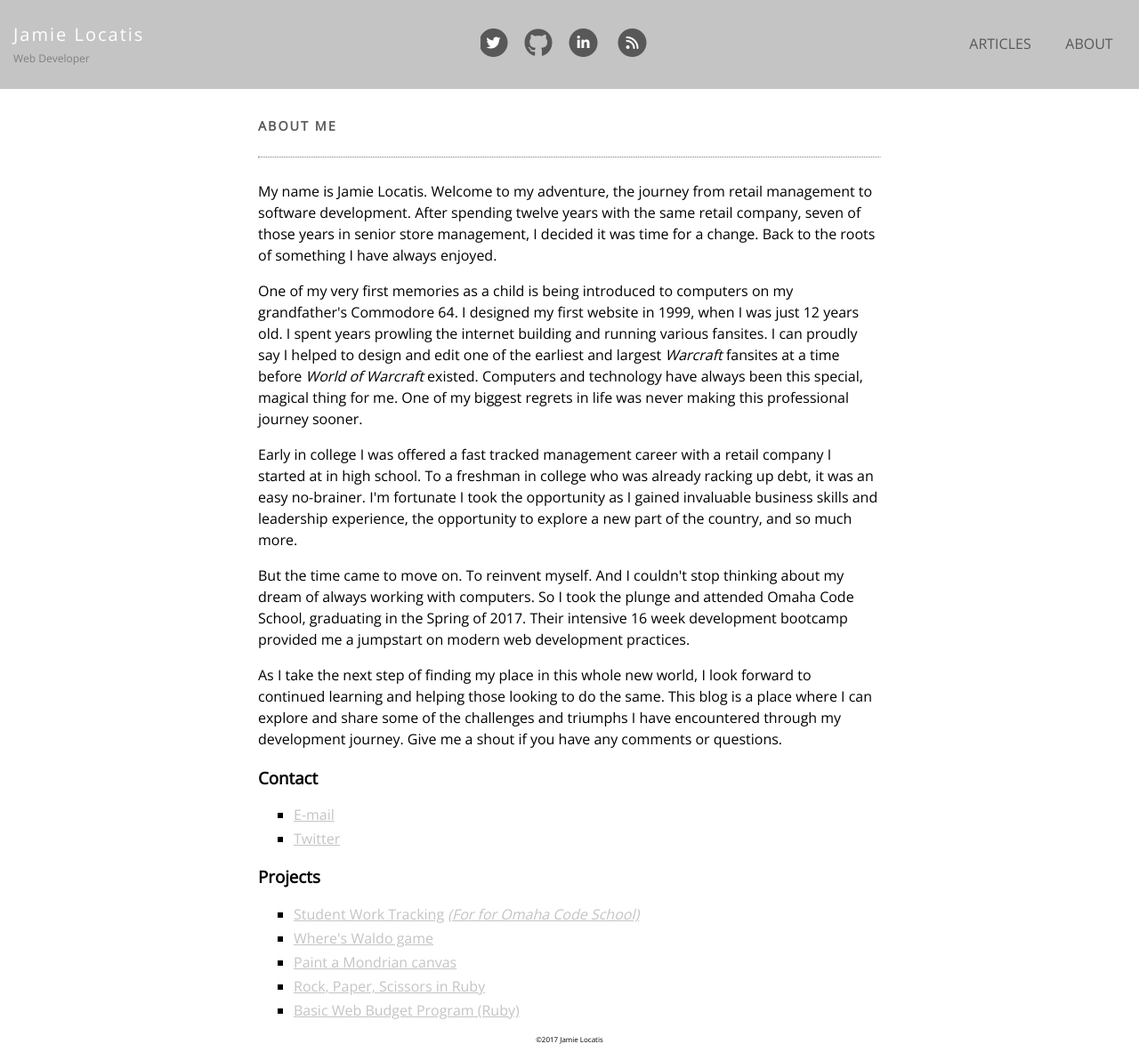
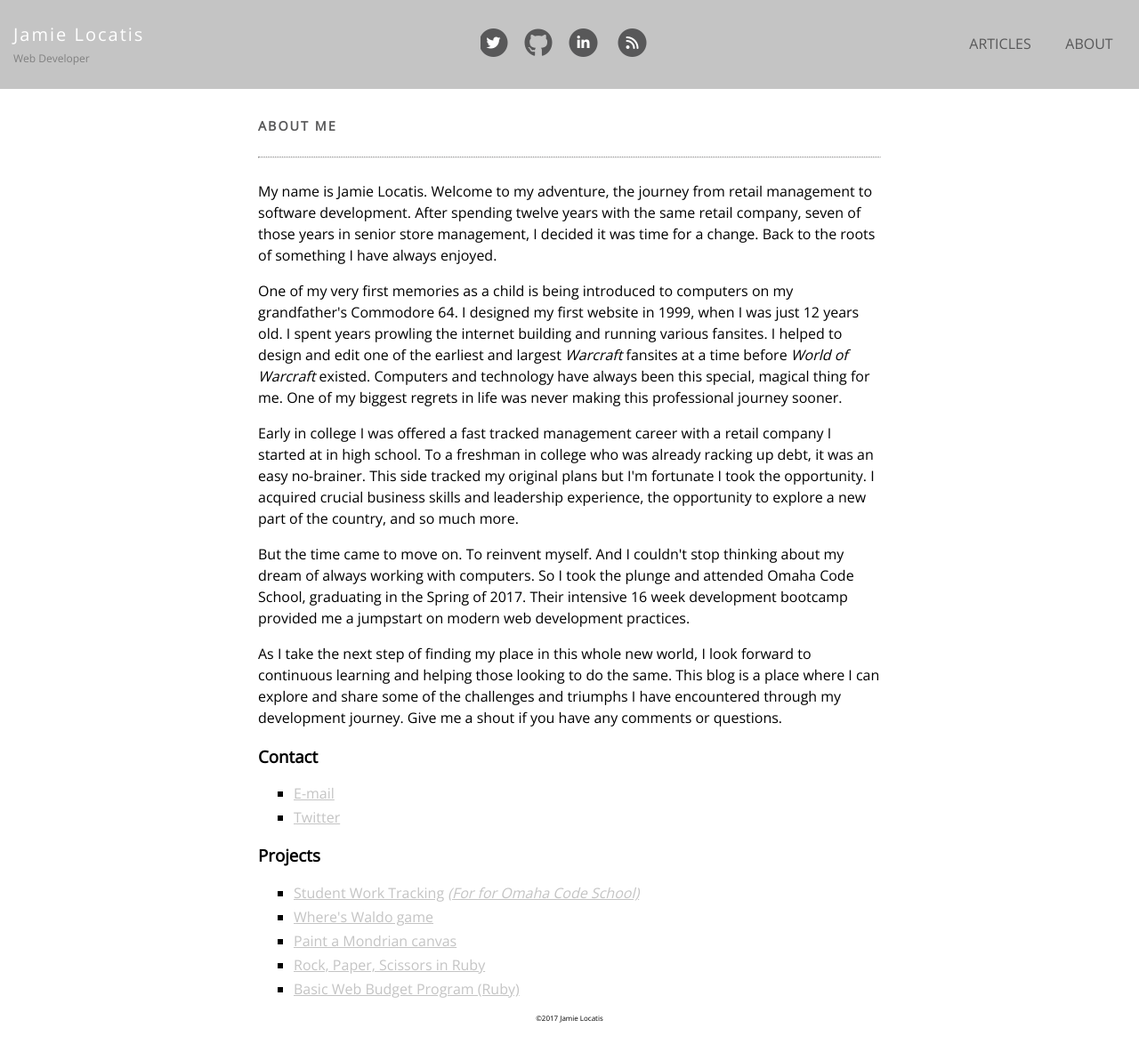
Before and after one commit to jlocatis/jlocatis.github.io, a Jekyll site: the page built from about.html, in a window 1280 px wide. Shown: the whole page at 89% size. Built offline with Jekyll 4.4.1, drawn with Linux system fonts in a browser that asks for light colours; nearby versions of some CDN libraries; after the commit the page ends 1150 px from its top, so only the background shows below that.

Commit message:
More About Me fixes

```diff
--- a/about.html
+++ b/about.html
@@ -12,13 +12,13 @@ permalink: /about/
 
 	<p>My name is Jamie Locatis. Welcome to my adventure, the journey from retail management to software development. After spending twelve years with the same retail company, seven of those years in senior store management, I decided it was time for a change. Back to the roots of something I have always enjoyed.</p>
 
-	<p>One of my very first memories as a child is being introduced to computers on my grandfather's Commodore 64. I designed my first website in 1999, when I was just 12 years old. I spent years prowling the internet building and running various fansites. I can proudly say I helped to design and edit one of the earliest and largest <em>Warcraft</em> fansites at a time before <em>World of Warcraft</em> existed. Computers and technology have always been this special, magical thing for me. One of my biggest regrets in life was never making this professional journey sooner.</p>
+	<p>One of my very first memories as a child is being introduced to computers on my grandfather's Commodore 64. I designed my first website in 1999, when I was just 12 years old. I spent years prowling the internet building and running various fansites. I helped to design and edit one of the earliest and largest <em>Warcraft</em> fansites at a time before <em>World of Warcraft</em> existed. Computers and technology have always been this special, magical thing for me. One of my biggest regrets in life was never making this professional journey sooner.</p>
 
-	<p>Early in college I was offered a fast tracked management career with a retail company I started at in high school. To a freshman in college who was already racking up debt, it was an easy no-brainer. I'm fortunate I took the opportunity as I gained invaluable business skills and leadership experience, the opportunity to explore a new part of the country, and so much more.</p>
+	<p>Early in college I was offered a fast tracked management career with a retail company I started at in high school. To a freshman in college who was already racking up debt, it was an easy no-brainer. This side tracked my original plans but I'm fortunate I took the opportunity. I acquired crucial business skills and leadership experience, the opportunity to explore a new part of the country, and so much more.</p>
 
 	<p>But the time came to move on. To reinvent myself. And I couldn't stop thinking about my dream of always working with computers. So I took the plunge and attended <a href="http://www.omahacodeschool.com/" target="_blank">Omaha Code School</a>, graduating in the Spring of 2017. Their intensive 16 week development bootcamp provided me a jumpstart on modern web development practices.</p>
 
-	<p>As I take the next step of finding my place in this whole new world, I  look forward to continued learning and helping those looking to do the same. This blog is a place where I can explore and share some of the challenges and triumphs I have encountered through my development journey. Give me a shout if you have any comments or questions.</p>
+	<p>As I take the next step of finding my place in this whole new world, I  look forward to continuous learning and helping those looking to do the same. This blog is a place where I can explore and share some of the challenges and triumphs I have encountered through my development journey. Give me a shout if you have any comments or questions.</p>
 
 	<div class="about-me-info">
 		<h3 class="article-title">Contact</h3>
```
